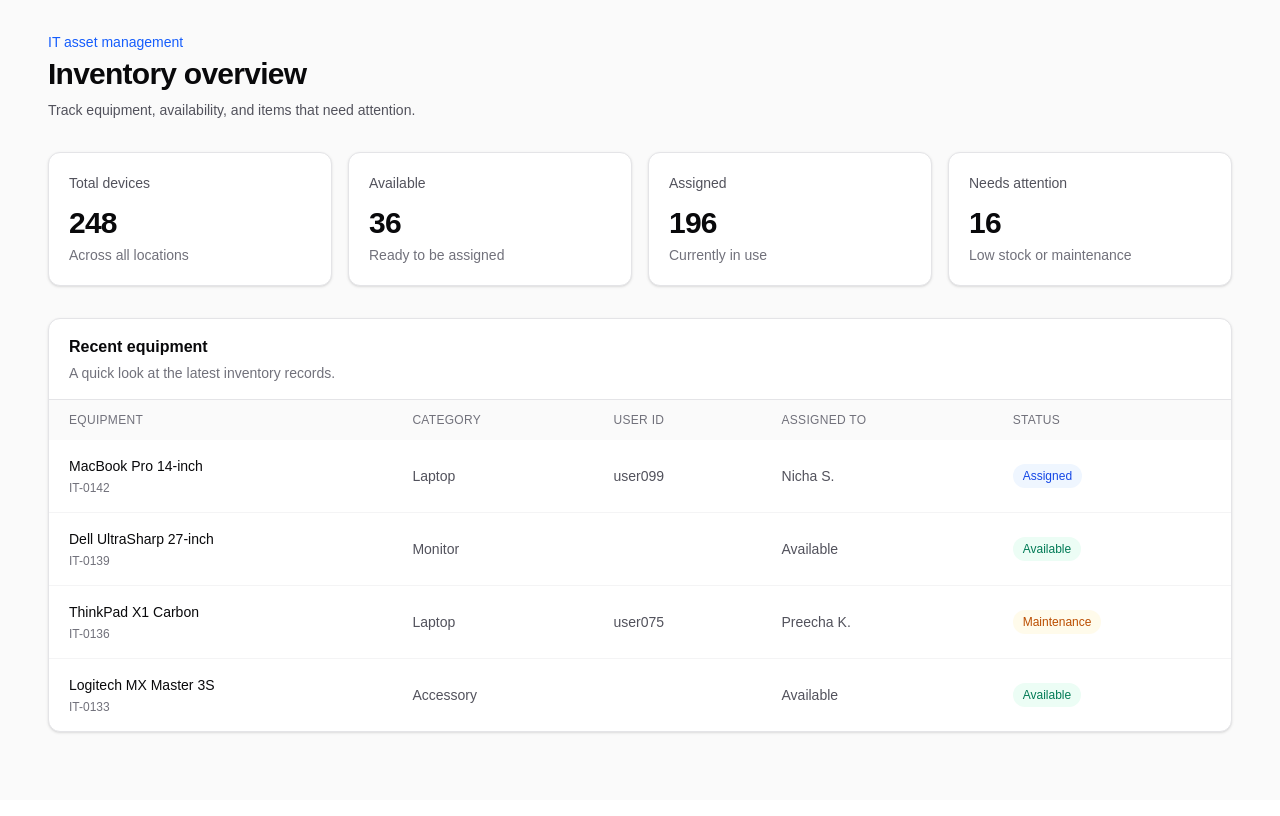
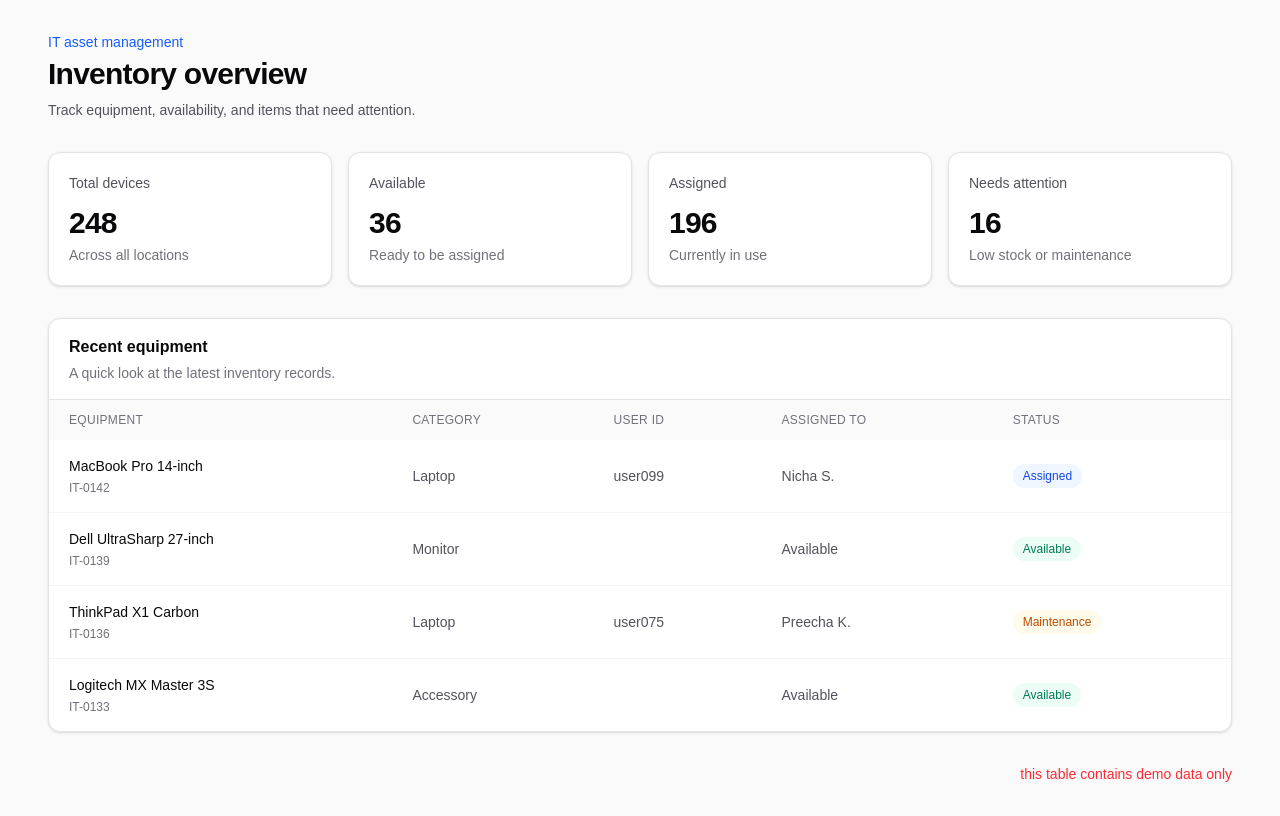
Before and after one commit to PunnannIce/IT-Project, a Next.js app in the folder it-stock-dashboard/: page / in a window 1280 px wide. Built offline with nearby package versions, Linux system fonts and the light colour scheme.

Commit message:
Add demo data disclaimer to Home page
Adds a small footer note indicating that the information presented is for demonstration purposes only.

```diff
--- a/it-stock-dashboard/app/page.tsx
+++ b/it-stock-dashboard/app/page.tsx
@@ -168,6 +168,9 @@ export default function Home() {
           </div>
         </section>
       </div>
+      <div className="mx-auto mt-8 max-w-7xl text-right text-sm text-red-500 dark:text-red-400">
+        <p>this table contains demo data only</p>
+      </div>
     </main>
   );
 }
```
